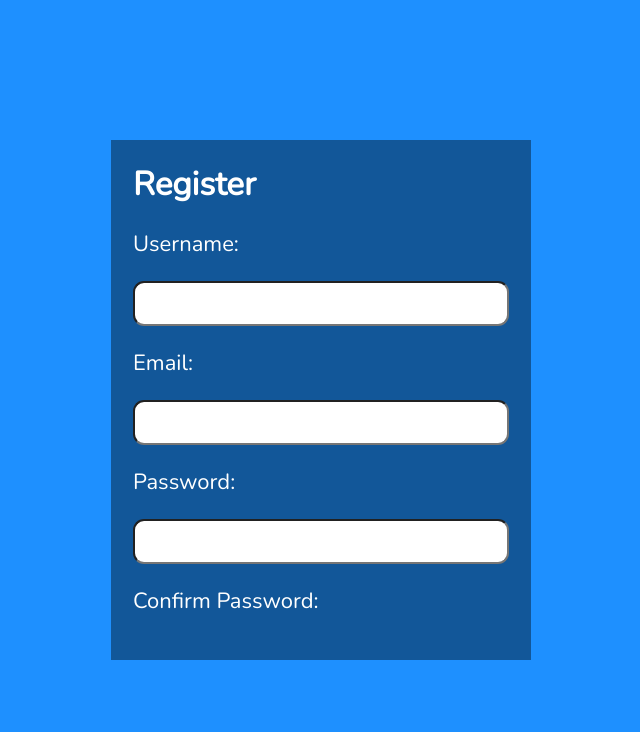
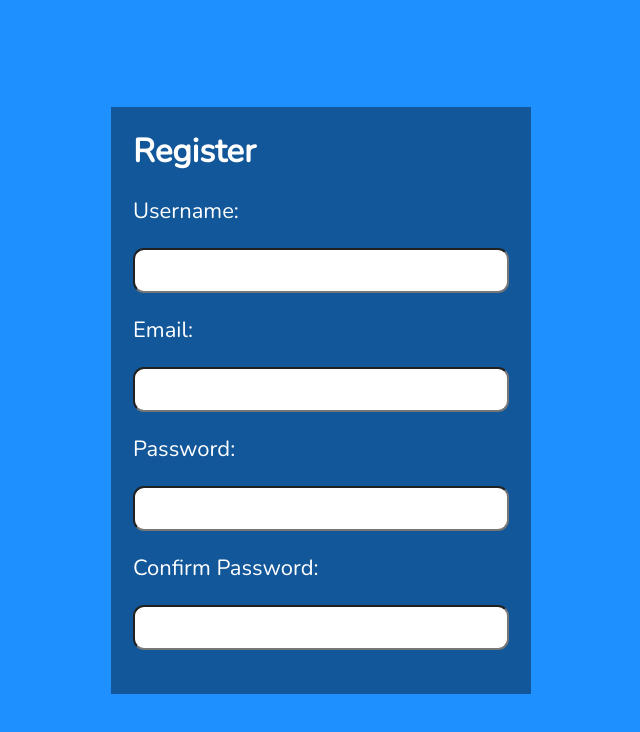
Before and after one commit to MarcinProgramista/notes_frontend, a React (Vite) app: page / in a window 1280 px wide. Shown: the top 732 px of the page, without its empty margins (319-959 px from the left). Built offline with nearby package versions, Linux system fonts and the light colour scheme.

Commit message:
Add input filed to confirm passowrd

```diff
--- a/src/components/Register.jsx
+++ b/src/components/Register.jsx
@@ -370,6 +370,17 @@ function Register() {
                 $matchPwd={matchPwd}
               />
             </LabelWrapper>
+            <StyledInput
+              type="password"
+              id="confirm_pwd"
+              onChange={(e) => setMatchPwd(e.target.value)}
+              value={matchPwd}
+              required
+              aria-invalid={validMatch ? "false" : "true"}
+              aria-describedby="confirmnote"
+              onFocus={() => setMatchFocus(true)}
+              onBlur={() => setMatchFocus(false)}
+            />
           </FormWrapper>
         </SectionWrapper>
       )}
```
